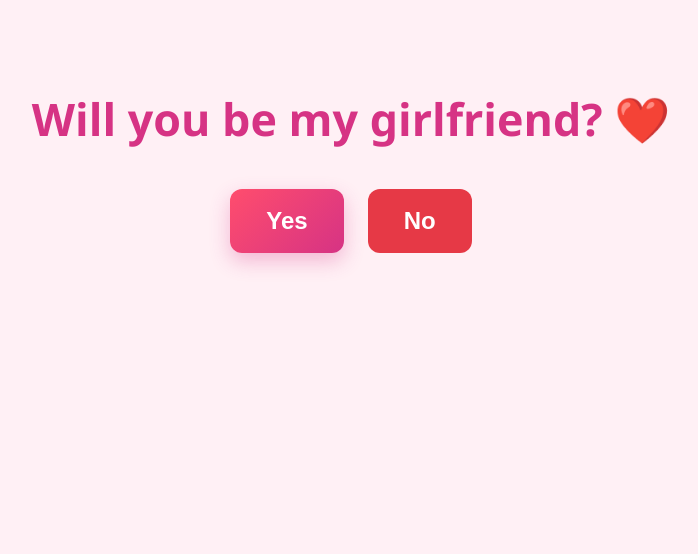
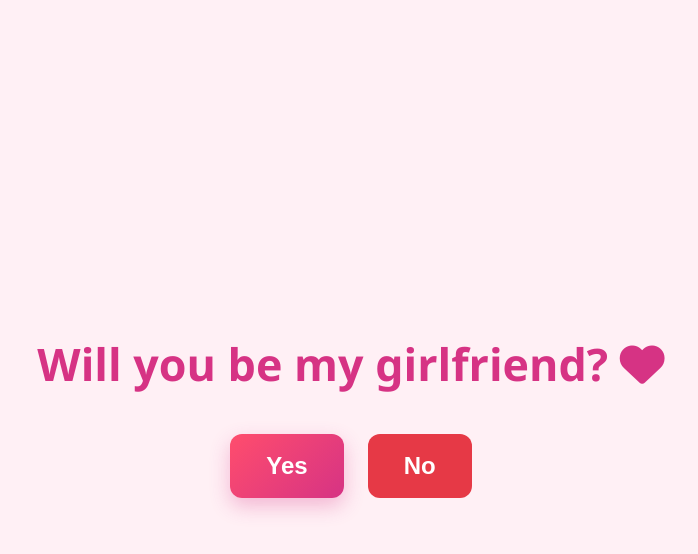
Before and after one commit to SingasonSimon/prop, a plain HTML site: page index.html in a window 1280 px wide. Shown: the whole page, without its empty margins (289-987 px from the left). Drawn offline with Linux system fonts and the light colour scheme.

Commit message:
all done

```diff
--- a/index.html
+++ b/index.html
@@ -4,12 +4,22 @@
   <meta charset="UTF-8" />
   <title>Be My Girlfriend</title>
   <meta name="viewport" content="width=device-width, initial-scale=1" />
+  <link rel="stylesheet" href="https://cdnjs.cloudflare.com/ajax/libs/font-awesome/6.4.0/css/all.min.css" />
   <style>
     body {
+      margin: 0;
       font-family: 'Segoe UI', sans-serif;
       background: #fff0f5;
+      display: flex;
+      justify-content: center;
+      align-items: center;
+      height: 100vh;
       text-align: center;
-      padding: 50px;
+      overflow: hidden;
+    }
+
+    .container {
+      padding: 30px;
     }
 
     h1 {
@@ -18,18 +28,22 @@
       margin-bottom: 40px;
     }
 
-    .valentine-button {
+    .valentine-button, .no-button {
       display: inline-block;
       padding: 18px 36px;
       font-size: 1.5em;
       font-weight: 600;
-      color: #fff;
-      background: linear-gradient(135deg, #ff4d6d, #d63384);
       border: none;
       border-radius: 12px;
       cursor: pointer;
+      transition: all 0.3s ease;
+      position: relative;
+    }
+
+    .valentine-button {
+      color: #fff;
+      background: linear-gradient(135deg, #ff4d6d, #d63384);
       box-shadow: 0 8px 20px rgba(214, 51, 132, 0.3);
-      transition: all 0.3s ease;
     }
 
     .valentine-button:hover {
@@ -40,14 +54,7 @@
     .no-button {
       background: #e63946;
       color: #fff;
-      padding: 18px 36px;
-      font-size: 1.5em;
-      border: none;
-      border-radius: 12px;
-      font-weight: 600;
       margin-left: 20px;
-      cursor: pointer;
-      transition: background 0.3s ease;
     }
 
     .no-button:hover {
@@ -56,8 +63,22 @@
   </style>
 </head>
 <body>
-  <h1>Will you be my girlfriend? ❤️</h1>
-  <button class="valentine-button" onclick="alert('Yaaay! I love you! 🥰💘')">Yes</button>
-  <button class="no-button" onclick="alert('Too late! You have no choice 😎')">No</button>
+  <div class="container">
+    <h1>Will you be my girlfriend? <i class="fas fa-heart"></i></h1>
+    <button class="valentine-button" onclick="alert('Yaaay! I love you! 🥰💘')">Yes</button>
+    <button class="no-button" id="noButton" onclick="alert('Too late! You have no choice 😎')">No</button>
+  </div>
+
+  <script>
+    const noButton = document.getElementById('noButton');
+
+    noButton.addEventListener('mouseover', () => {
+      const x = Math.floor(Math.random() * (window.innerWidth - 150));
+      const y = Math.floor(Math.random() * (window.innerHeight - 100));
+      noButton.style.position = 'absolute';
+      noButton.style.left = `${x}px`;
+      noButton.style.top = `${y}px`;
+    });
+  </script>
 </body>
 </html>
```
